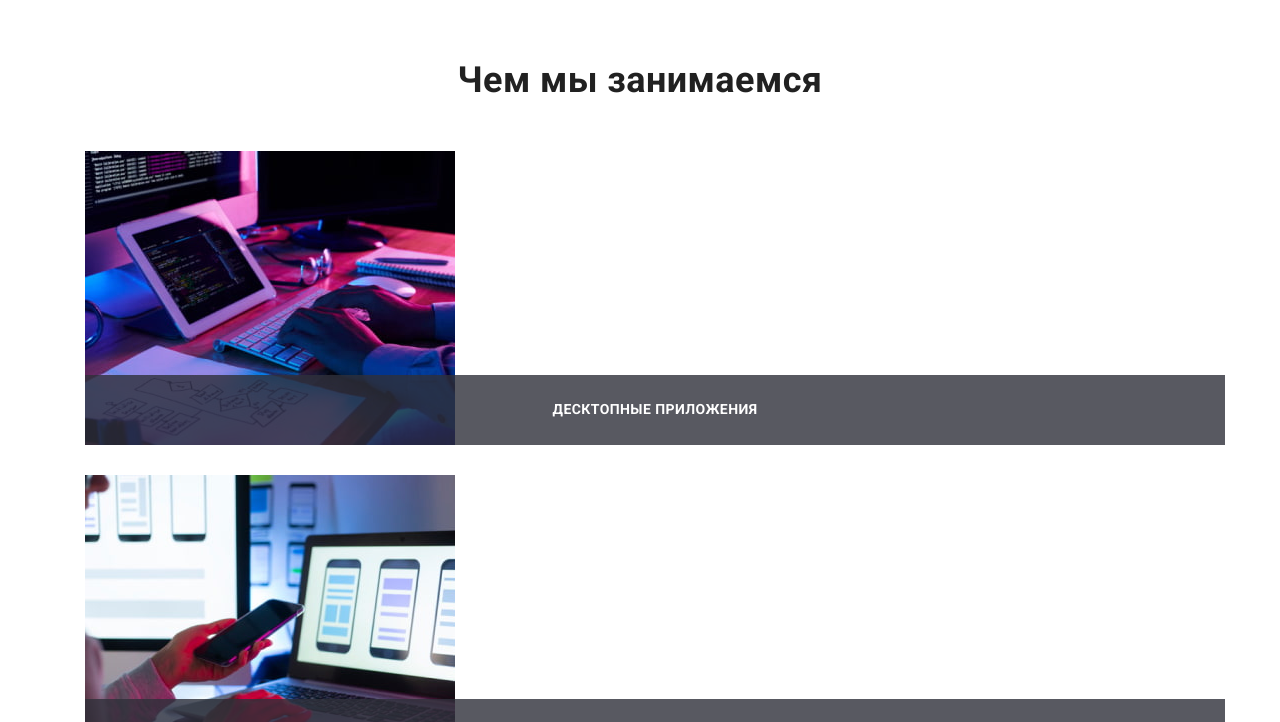
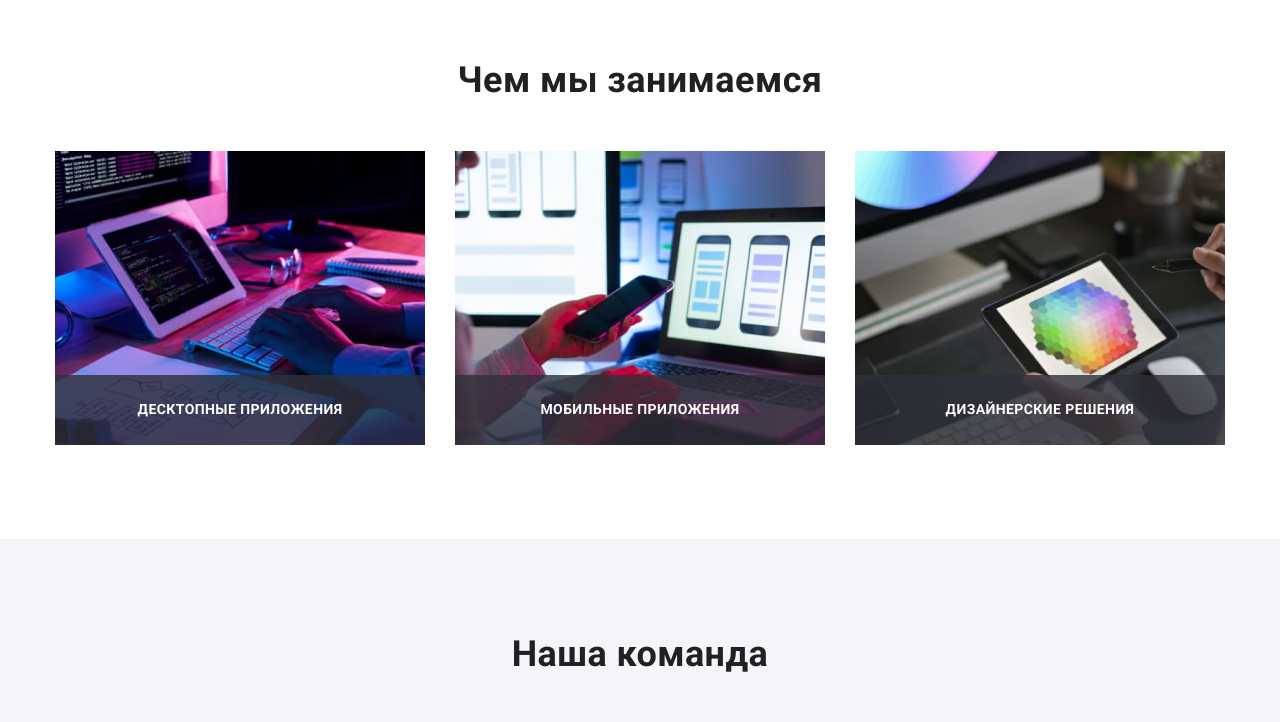
Before and after one commit to svitlanaBurba/goit-markup-hw-08, a plain HTML site: page index.html in a window 1280 px wide. Shown: the part 1060-1782 px from the top of the page. Drawn offline with nearby package versions, Linux system fonts and the light colour scheme.

Commit message:
Updated Activities section (flex class)

```diff
--- a/index.html
+++ b/index.html
@@ -193,7 +193,7 @@
       <section class="section section--desktop-only">
         <div class="container">
           <h2 class="section__title">Чем мы занимаемся</h2>
-          <ul class="activities list flex">
+          <ul class="activities list">
             <li class="activities__item">
               <div class="activities__thumb">
                 <img
--- a/sass/layout/_activities.scss
+++ b/sass/layout/_activities.scss
@@ -2,6 +2,13 @@
   @media screen and (max-width: 1199px) {
     display: none;
   }
+}
+
+.activities {
+  display: flex;
+  flex-wrap: wrap;
+  margin-top: calc(var(--card-set-gap) * -1);
+  margin-left: calc(var(--card-set-gap) * -1);
 }
 
 .activities__item {
```
Also changed, not shown: css/main.css, css/main.min.css, 2 other files.
